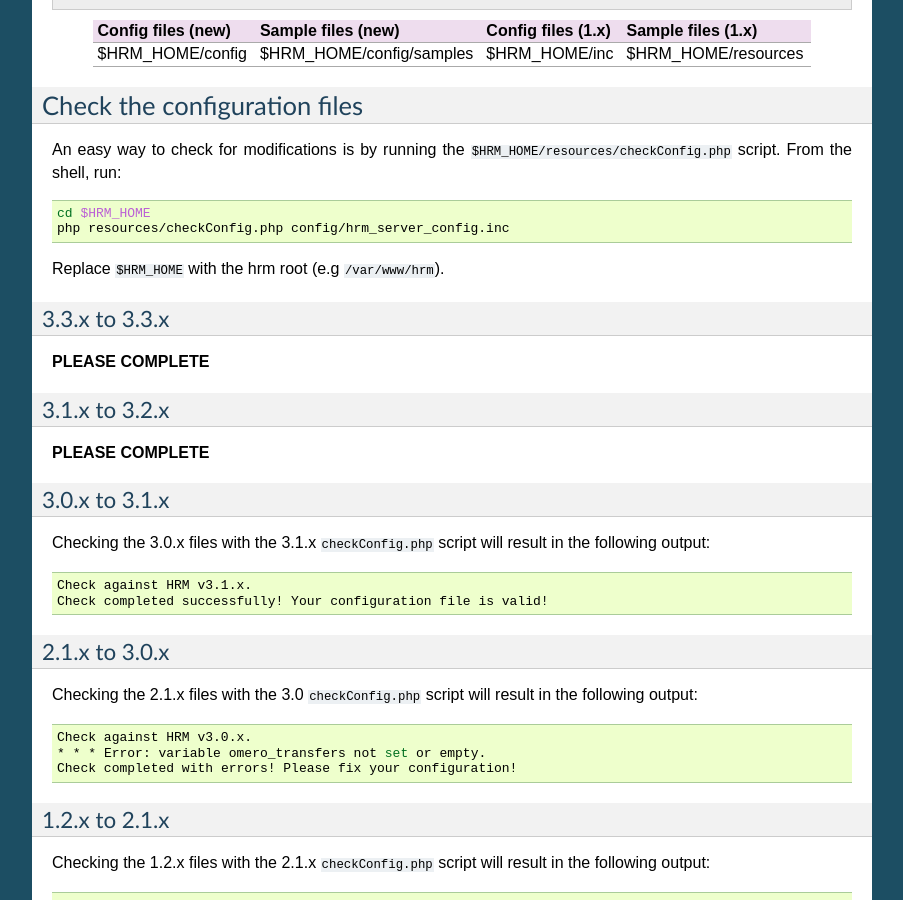
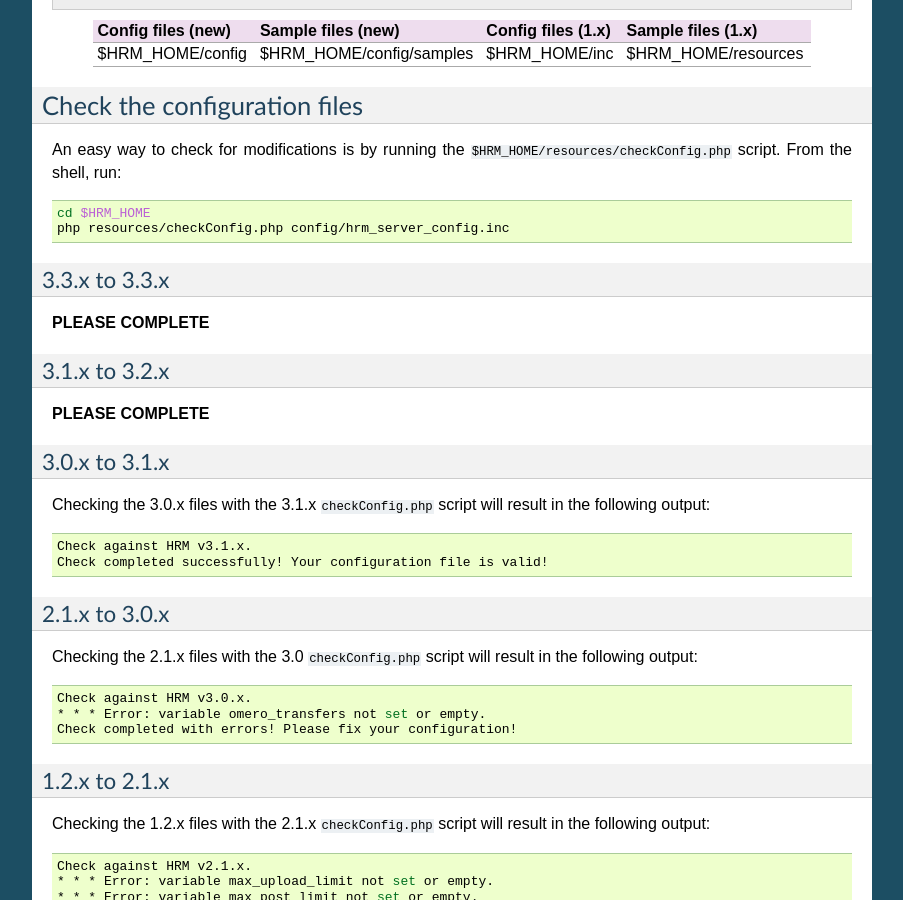
Before and after one commit to aarpon/hrm_docs, a Sphinx documentation site: the page built from docs/admin/upgrade.rst, in a window 1280 px wide and 900 px high, scrolled down 2826 px. Shown: the whole window, without its empty margins (198-1101 px from the left). Built offline with Sphinx 7.4.7, drawn with Linux system fonts in a browser that asks for light colours.

Commit message:
Variables are already explained in "Conventions".
Explaining it again here increases the chance of missing it in case
a change is done, and is likely to confuse the unexperienced user.

```diff
--- a/docs/admin/upgrade.rst
+++ b/docs/admin/upgrade.rst
@@ -183,8 +183,6 @@ An easy way to check for modifications is by running the ``$HRM_HOME/resources/c
     cd $HRM_HOME
     php resources/checkConfig.php config/hrm_server_config.inc
 
-Replace ``$HRM_HOME`` with the hrm root (e.g ``/var/www/hrm``).
-
 3.3.x to 3.3.x
 --------------
 
```
